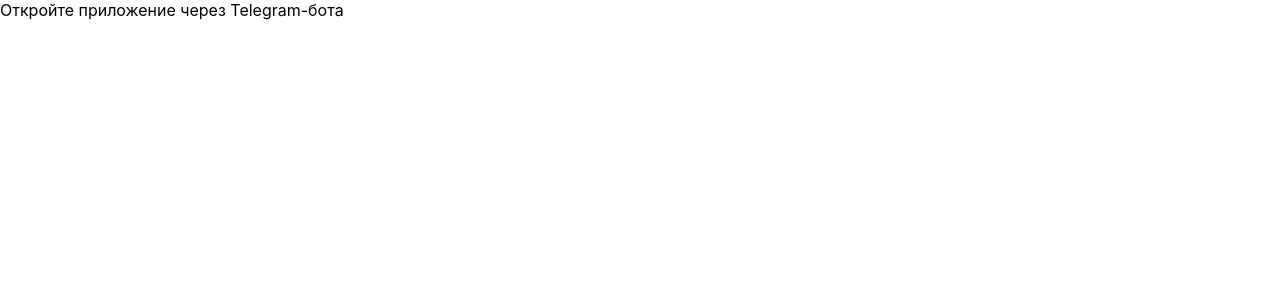
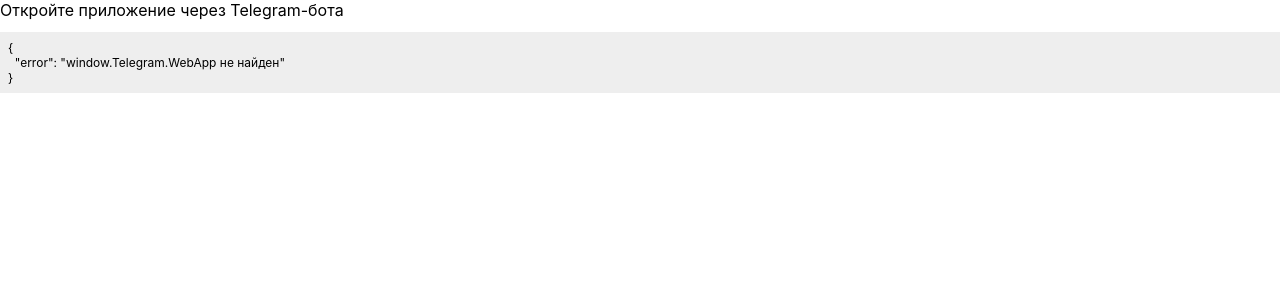
Before and after one commit to pmrsolution/Miniapptg, a React (Create React App) app: page / in a window 1280 px wide. Shown: the top 300 px of the page. Built offline with nearby package versions, Linux system fonts and the light colour scheme; no server answers.

Commit message:
debug: вывод отладочной информации в WebAppGuard для диагностики запуска в Telegram Mini App

```diff
--- a/src/components/WebAppGuard.jsx
+++ b/src/components/WebAppGuard.jsx
@@ -4,12 +4,14 @@
 export default function WebAppGuard({ children }) {
   const [ready, setReady] = useState(false);
   const [userData, setUserData] = useState(null);
+  const [debug, setDebug] = useState(null);
 
   useEffect(() => {
     const tg = window.Telegram?.WebApp;
     if (!tg) {
       setReady(true);
       setUserData(null);
+      setDebug({ error: 'window.Telegram.WebApp не найден', tg: window.Telegram });
       return;
     }
     tg.ready();
@@ -17,11 +19,19 @@
     const initDataUnsafe = tg.initDataUnsafe || {};
     const chat_id = initDataUnsafe?.user?.id || null;
     setUserData({ initData, chat_id, user: initDataUnsafe.user || null });
+    setDebug({ initData, initDataUnsafe, chat_id, user: initDataUnsafe.user });
     setReady(true);
   }, []);
 
   if (!ready) return <div className="loading">Telegram WebApp подключается…</div>;
-  if (!userData || !userData.chat_id) return <div className="error">Откройте приложение через Telegram-бота</div>;
+  if (!userData || !userData.chat_id) return (
+    <div className="error">
+      Откройте приложение через Telegram-бота
+      <pre style={{textAlign:'left',fontSize:12,background:'#eee',padding:8,marginTop:12,overflowX:'auto'}}>
+        {JSON.stringify(debug, null, 2)}
+      </pre>
+    </div>
+  );
 
   return <UserProvider value={userData}>{children}</UserProvider>;
 }
```
